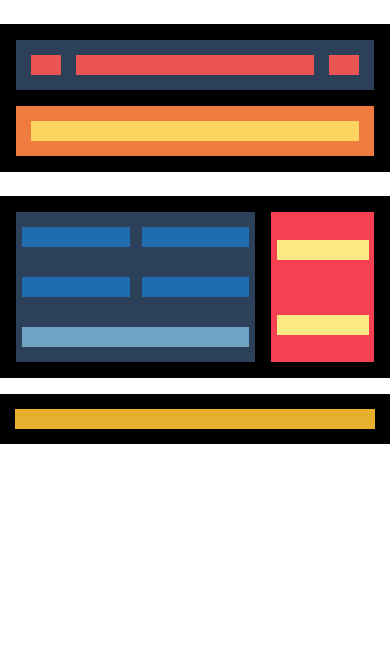
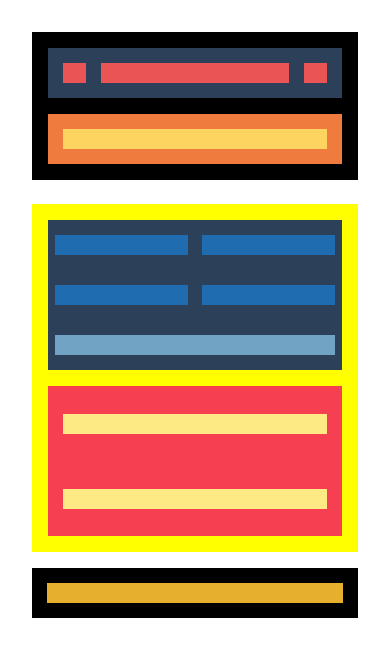
Before and after one commit to sarasole/sprint_1, a plain HTML site: page Nivel 1/index.html in a window 390 px wide. Drawn offline with Linux system fonts and the light colour scheme.

Commit message:
Ejercicio 2

```diff
--- a/Nivel 1/style.css
+++ b/Nivel 1/style.css
@@ -99,3 +99,21 @@ margin-left: 1em;
     border: 15px solid #000;
     margin-top: 1em;
 }
+@media only screen and (max-width: 1024px)  {
+    body{
+        margin: 2em;
+    }
+    .box2{
+        background-color: yellow;
+        flex-wrap: wrap;
+    }
+    .container1{
+        width: 100%;
+        margin-bottom: 1em;
+
+    }
+    .container2{
+        width: 100%;
+        margin: auto;
+    }
+}
```
